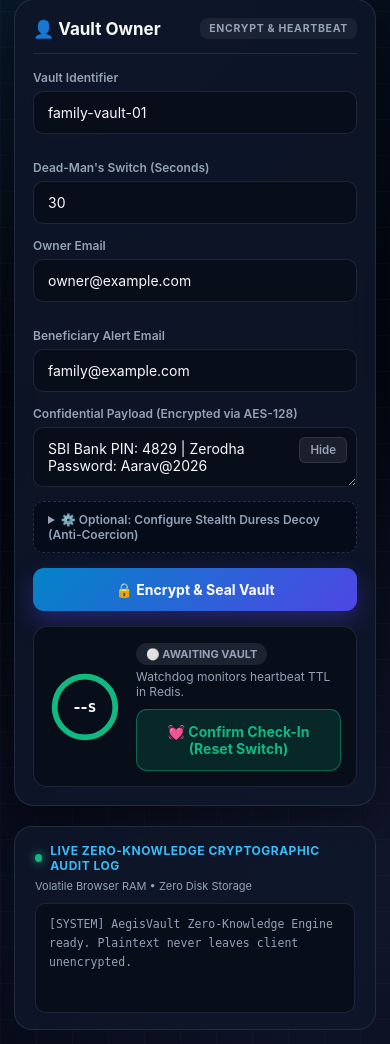
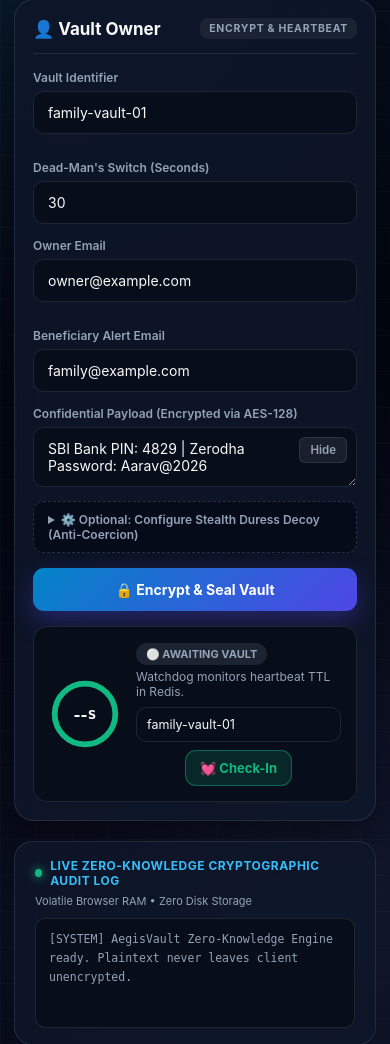
Before and after one commit to imbasavarajsc/aegis-vault, a FastAPI app: page / in a window 390 px wide. Shown: the part 313-1357 px from the top of the page. Run offline with FastAPI, Linux system fonts and the light colour scheme.

Commit message:
feat: dedicated check-in input, 10s pre-expiry alert, and mobile layout fix

```diff
--- a/app/templates/index.html
+++ b/app/templates/index.html
@@ -113,7 +113,7 @@
         .node-server { background: rgba(56, 189, 248, 0.15); color: var(--cyan); }
         .node-offline { background: rgba(245, 158, 11, 0.15); color: var(--amber); }
 
-        /* Mobile Role Switcher Bar (Hidden on Laptop, Shown on Mobile) */
+        /* Mobile Role Switcher Bar */
         .mobile-tabs {
             display: none;
             max-width: 1220px;
@@ -212,6 +212,8 @@
         @media (max-width: 540px) {
             .two-col { grid-template-columns: 1fr; }
             .vault-card { padding: 18px; }
+            .checkin-row { flex-direction: column; align-items: stretch; }
+            .checkin-row button { width: 100%; }
         }
 
         .field-group { margin-bottom: 14px; }
@@ -241,7 +243,7 @@
             box-shadow: 0 0 0 3px rgba(56, 189, 248, 0.16);
         }
 
-        /* Inline Hide/Show Wrapper for Both Owner & Beneficiary */
+        /* Inline Hide/Show Wrapper */
         .input-wrapper {
             position: relative;
             display: flex;
@@ -323,7 +325,6 @@
             background: rgba(16, 185, 129, 0.15);
             border: 1px solid rgba(16, 185, 129, 0.45);
             color: var(--emerald);
-            margin-top: 10px;
         }
 
         .btn-pulse:hover {
@@ -471,6 +472,26 @@
             background: rgba(244, 63, 94, 0.15);
             color: var(--rose);
             border: 1px solid rgba(244, 63, 94, 0.3);
+        }
+
+        .checkin-row {
+            display: flex;
+            gap: 8px;
+            align-items: center;
+            margin-top: 8px;
+        }
+
+        .checkin-row input {
+            padding: 9px 10px;
+            font-size: 12.5px;
+            flex: 1;
+        }
+
+        .checkin-row button {
+            width: auto;
+            padding: 9px 14px;
+            font-size: 13px;
+            white-space: nowrap;
         }
 
         /* Beneficiary Side */
@@ -639,7 +660,7 @@
         </div>
     </header>
 
-    <!-- MOBILE ROLE SWITCHER (VISIBLE ONLY ON PHONES/TABLETS) -->
+    <!-- MOBILE ROLE SWITCHER -->
     <nav class="mobile-tabs">
         <button type="button" class="mobile-tab-btn active" id="tabOwnerBtn" onclick="switchMobileRole('owner')">👤 Vault Owner</button>
         <button type="button" class="mobile-tab-btn" id="tabBeneficiaryBtn" onclick="switchMobileRole('beneficiary')">👪 Family Beneficiary</button>
@@ -686,7 +707,7 @@
                     </div>
                 </div>
 
-                <!-- STEALTH DURESS CONFIGURATION (HIDDEN FROM BENEFICIARY PANEL) -->
+                <!-- STEALTH DURESS CONFIGURATION -->
                 <details class="stealth-config">
                     <summary>⚙️ Optional: Configure Stealth Duress Decoy (Anti-Coercion)</summary>
                     <div class="two-col" style="margin-top: 10px;">
@@ -717,7 +738,7 @@
                 </div>
             </div>
 
-            <!-- CIRCULAR SVG DEAD-MAN'S SWITCH REACTOR -->
+            <!-- CIRCULAR SVG DEAD-MAN'S SWITCH REACTOR + DEDICATED CHECK-IN BOX -->
             <div class="reactor-panel">
                 <div class="ring-wrap">
                     <svg viewBox="0 0 76 76">
@@ -729,7 +750,10 @@
                 <div class="reactor-info">
                     <span class="status-tag" id="vaultStatusBadge">⚪ AWAITING VAULT</span>
                     <div style="font-size: 12px; color: var(--text-dim);">Watchdog monitors heartbeat TTL in Redis.</div>
-                    <button class="btn-action btn-pulse" onclick="sendHeartbeat()">💓 Confirm Check-In (Reset Switch)</button>
+                    <div class="checkin-row">
+                        <input type="text" id="checkinVaultId" value="family-vault-01" placeholder="Vault ID to check-in">
+                        <button class="btn-action btn-pulse" onclick="sendHeartbeat()">💓 Check-In</button>
+                    </div>
                 </div>
             </div>
         </section>
@@ -764,7 +788,7 @@
                 <div id="unlockResultBox" class="unlock-output"></div>
             </div>
 
-            <!-- DUAL-CONDITION RECOVERY GATE STATUS (BALANCES CARD HEIGHT) -->
+            <!-- DUAL-CONDITION RECOVERY GATE STATUS -->
             <div class="gate-checklist">
                 <div class="gate-title">🔐 Dual-Condition Cryptographic Gate</div>
                 <div class="gate-item">
@@ -797,6 +821,7 @@
         let clipboardTimer = null;
         let maxTimeout = 30;
         let isOwnerSecretHidden = false;
+        let warningAlertSent = false;
 
         function switchMobileRole(role) {
             const ownerCard = document.getElementById('ownerCard');
@@ -825,6 +850,7 @@
 
         function syncVaultId(val) {
             document.getElementById('unlockVaultId').value = val;
+            document.getElementById('checkinVaultId').value = val;
         }
 
         function toggleOwnerSecretVisibility(btn) {
@@ -856,7 +882,6 @@
             }
         }
 
-        // Universal Copy (Works on HTTPS Tunnels AND HTTP Local Mobile Hotspots)
         function writeClipboardUniversal(text) {
             if (navigator.clipboard && window.isSecureContext) {
                 return navigator.clipboard.writeText(text);
@@ -919,6 +944,7 @@
             }
 
             maxTimeout = timeout;
+            warningAlertSent = false;
 
             const formData = new FormData();
             formData.append('vault_id', vaultId);
@@ -937,6 +963,7 @@
                 document.getElementById('shareBContainer').style.display = 'block';
                 document.getElementById('shareBValue').innerText = data.beneficiary_key_share_B;
                 document.getElementById('unlockVaultId').value = vaultId;
+                document.getElementById('checkinVaultId').value = vaultId;
                 document.getElementById('unlockResultBox').style.display = 'none';
                 document.getElementById('copyShareBtn').innerText = '📋 Copy Key';
                 document.getElementById('clipboardStatus').innerText = '';
@@ -975,10 +1002,16 @@
             if (data.status === 'ACTIVE') {
                 badge.className = 'status-tag active';
                 badge.innerText = '🟢 ACTIVE (LOCKED)';
-                ring.style.stroke = rem <= 5 ? '#f59e0b' : '#10b981';
+                ring.style.stroke = rem <= 10 ? '#f59e0b' : '#10b981';
                 document.getElementById('bridgeSymbol').innerHTML = '⊕ <span style="color:#f43f5e;">SEALED</span> ⊕';
                 gateTimer.style.color = '#f43f5e';
                 gateTimer.innerText = `🔒 Locked (${rem}s left)`;
+
+                if (rem <= 10 && rem > 0 && !warningAlertSent) {
+                    warningAlertSent = true;
+                    const ownerMail = document.getElementById('ownerEmail').value.trim() || 'owner@example.com';
+                    logEvent(`📧 [PRE-EXPIRY ALERT] Warning email dispatched to ${ownerMail} (${rem}s left — Check in now to prevent unlock!).`);
+                }
             } else {
                 badge.className = 'status-tag expired';
                 badge.innerText = '🔴 EXPIRED (READY)';
@@ -991,13 +1024,18 @@
         }
 
         async function sendHeartbeat() {
-            const vaultId = document.getElementById('ownerVaultId').value.trim();
+            const vaultId = document.getElementById('checkinVaultId').value.trim();
+            if (!vaultId) {
+                alert("Enter a Vault ID to check in.");
+                return;
+            }
             const res = await fetch(`/vault/${vaultId}/checkin`, { method: 'POST' });
             if (res.ok) {
-                logEvent("💓 [HEARTBEAT] Owner check-in verified -> Watchdog countdown reset.");
-                pollStatus(vaultId);
+                warningAlertSent = false;
+                logEvent(`💓 [HEARTBEAT] Check-in verified for '${vaultId}' -> Watchdog countdown reset.`);
+                startPolling(vaultId);
             } else {
-                alert("Seal a vault first before sending a heartbeat.");
+                alert("Vault ID not found. Create the vault first.");
             }
         }
 
```
